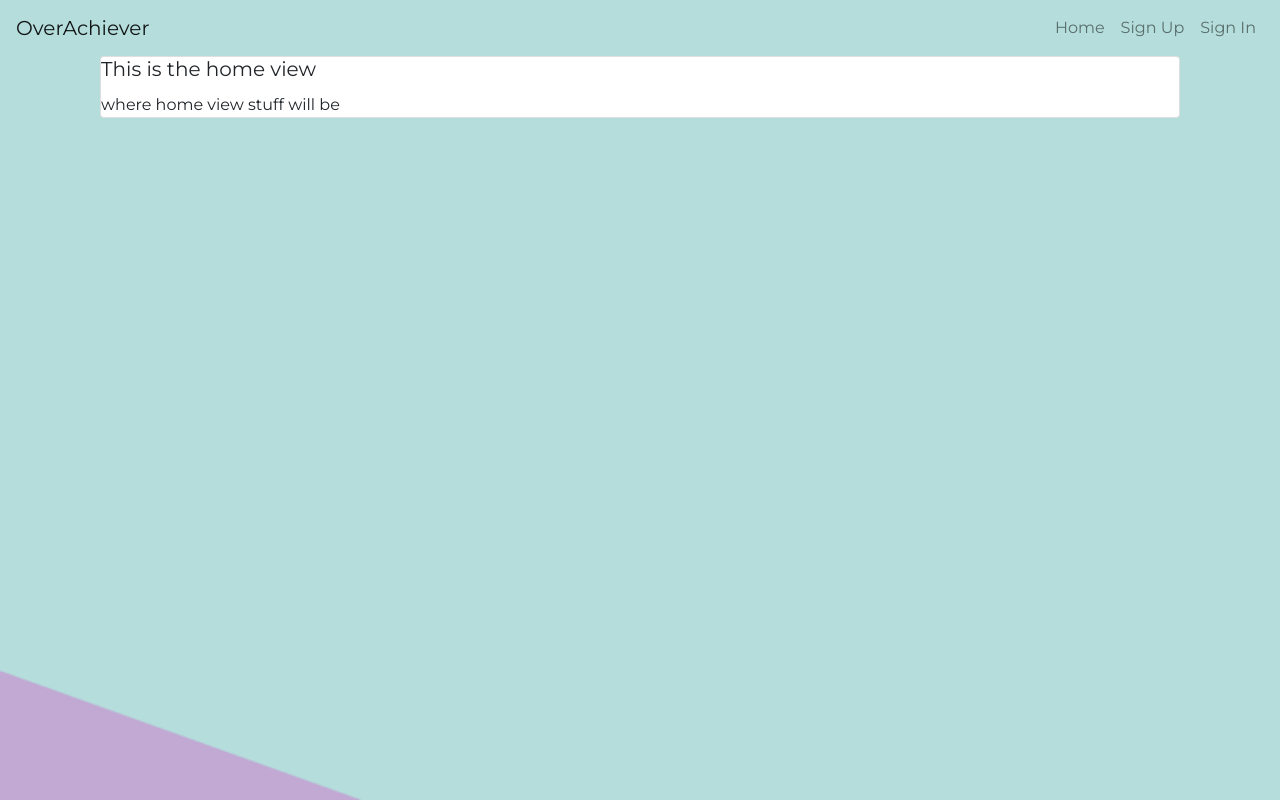
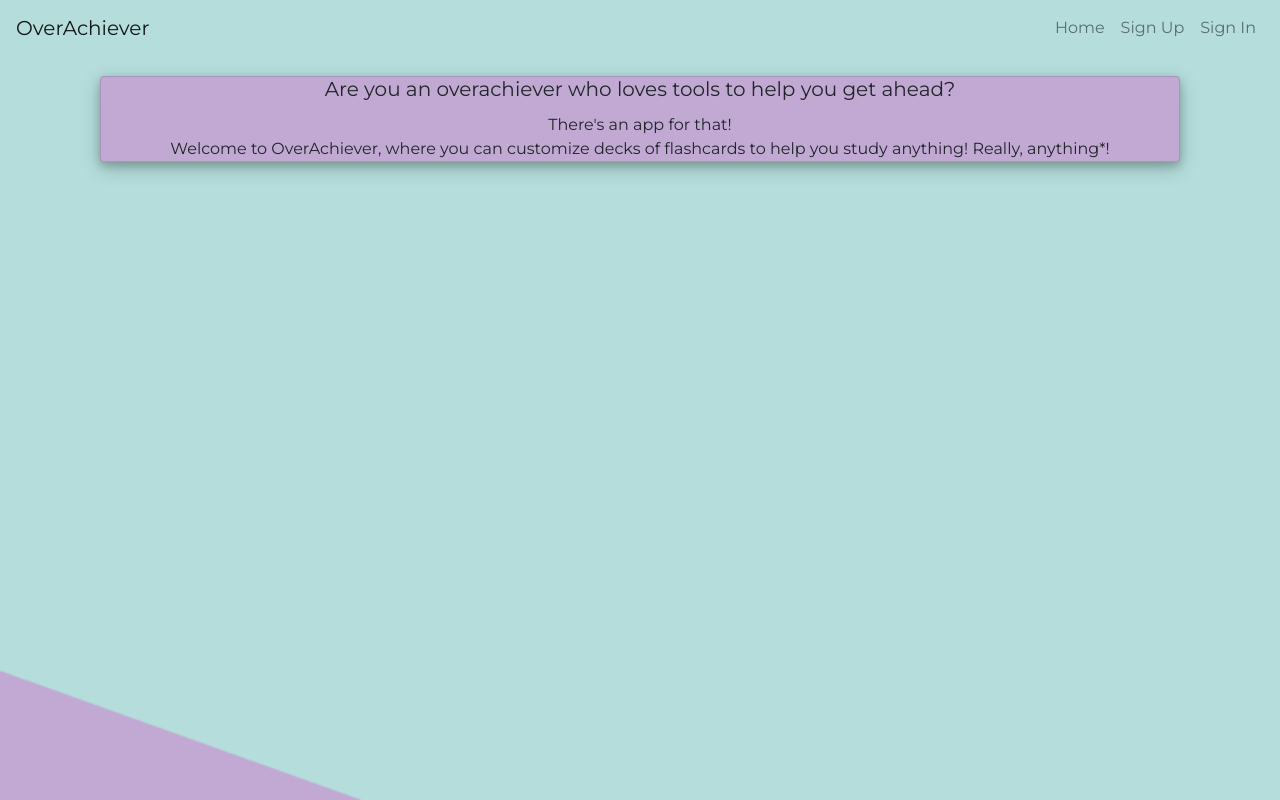
Before and after one commit to rubysattar/overachiever, a React app: page / in a window 1280 px wide. Built offline with nearby package versions, Linux system fonts and the light colour scheme.

Commit message:
tried home view styling, unfinished

```diff
--- a/src/components/Home/Home.js
+++ b/src/components/Home/Home.js
@@ -21,12 +21,14 @@ function HomeView () {
   // }
 
   return (
-    <div className='container'>
+    <div className='container home-page-container'>
       <div className='row'>
         <div className='col-sm-12'>
-          <Card>
-            <Card.Title>This is the home view</Card.Title>
-            <Card.Text>where home view stuff will be</Card.Text>
+          <Card className='home-page'>
+            <Card.Title>Are you an overachiever who loves tools to help you get ahead?</Card.Title>
+            <Card.Text>There&apos;s an app for that!<br></br> Welcome to OverAchiever, where you can customize decks of flashcards to help you study anything! Really, anything*!</Card.Text>
+            {/* <img src='../../images/deckhome.jpg' alt=''/> */}
+            {/* <Card.Footer>*The topics of your decks CAN be about whatever you choose... until we place limits on deck topics.</Card.Footer> */}
           </Card>
         </div>
       </div>
--- a/src/index.scss
+++ b/src/index.scss
@@ -63,3 +63,14 @@ body {
       color: #B4DDDB;
     }
 }
+
+.home-page {
+  background-color: #C1A9D4;
+  text-align: center;
+  margin: 0 auto;
+  box-shadow: 0 4px 8px 0 rgba(0, 0, 0, 0.2), 0 6px 20px 0 rgba(0, 0, 0, 0.19);
+}
+
+.home-page-container {
+    margin: 20px auto;
+}
```
Also changed, not shown: src/images/deckhome.jpg (added).
